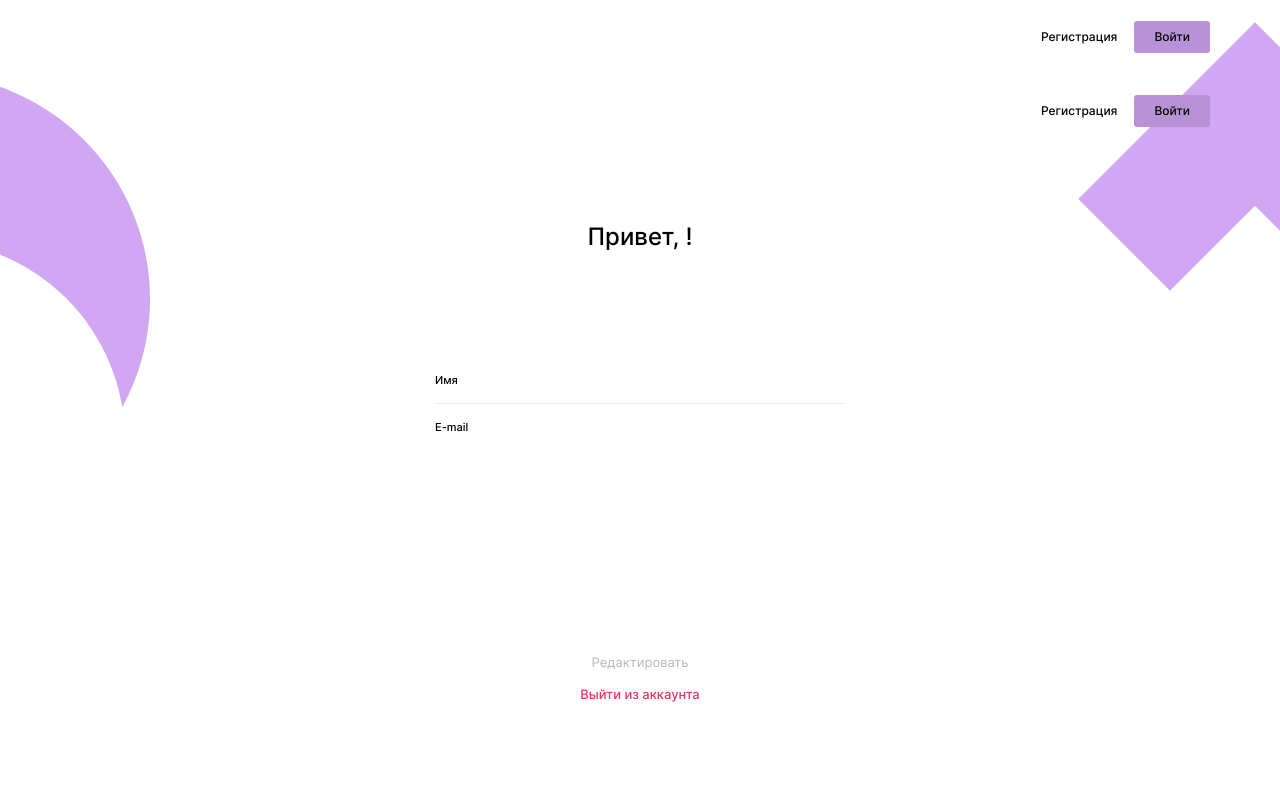
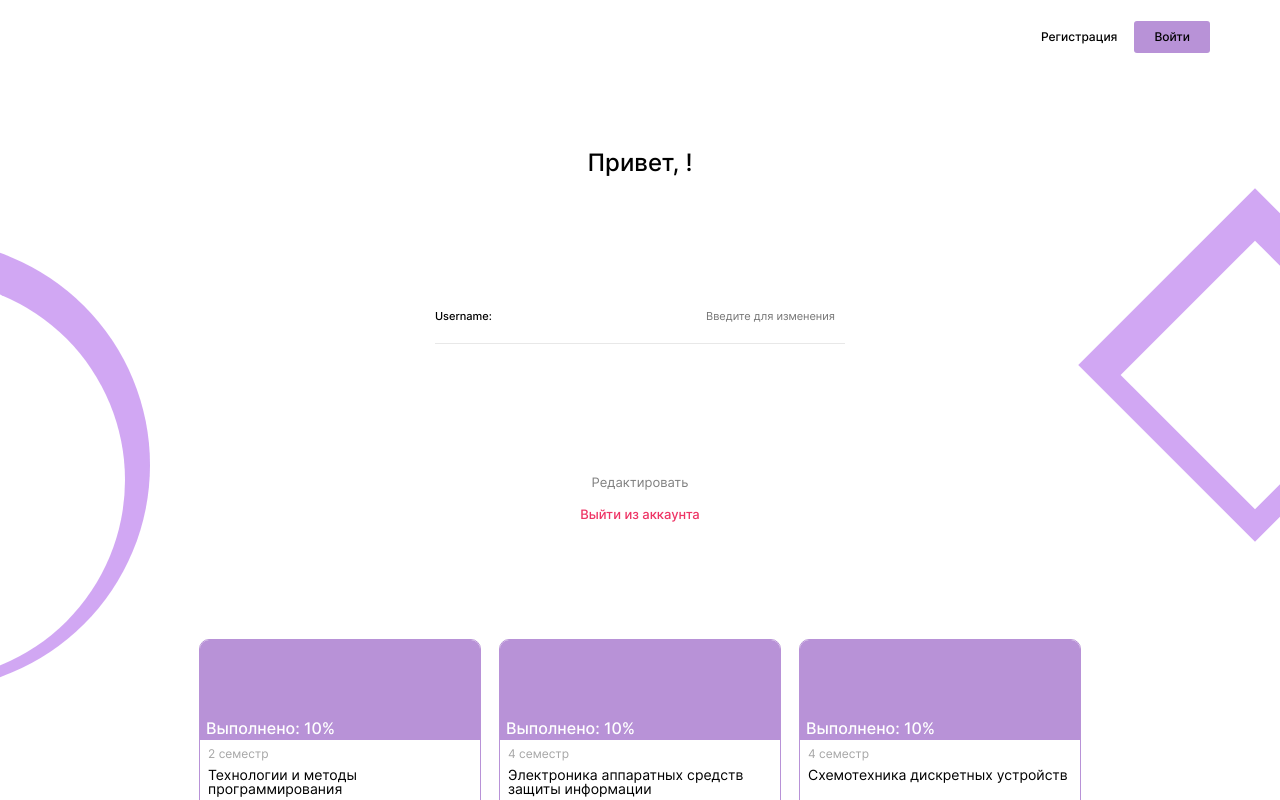
Before and after one commit to Lizaakishina/ReviewSite, a React (Create React App) app: page / in a window 1280 px wide. Shown: the top 800 px of the page. Built offline with nearby package versions, Linux system fonts and the light colour scheme.

Commit message:
fix: косметические правки

```diff
--- a/src/components/Footer/Footer.jsx
+++ b/src/components/Footer/Footer.jsx
@@ -7,7 +7,7 @@ const Footer = () => {
       <h3 className="footer__description noselect">Учебный проект ReviewSite</h3>
       <div className="footer__line"></div>
       <div className="footer__flexbox">
-        <p className="footer__date noselect">&#169; 2023</p>
+        <p className="footer__date noselect">&#169; 2024</p>
         <div className="footer__container">
           <a className="link footer__link" href="https://github.com/Lizaakishina" target="blank">Github</a>
         </div>
--- a/src/components/Main/Main.css
+++ b/src/components/Main/Main.css
@@ -1,6 +1,7 @@
 .decor1 {
   z-index: -2;
   position: absolute;
+  top: 35%;
   bottom: 160px;
   left: -275px;
   width: 400px;
@@ -12,6 +13,7 @@
 .decor2 {
   z-index: -3;
   position: absolute;
+  top: 30%;
   left: -300px;
   width: 450px;
   height: 450px;
@@ -23,6 +25,7 @@
 .decor3 {
   z-index: -3;
   position: absolute;
+  top: 30%;
   right: -100px;
   width: 250px;
   height: 250px;
@@ -34,6 +37,7 @@
 .decor4 {
   z-index: -3;
   position: absolute;
+  top: 35%;
   bottom: 365px;
   right: -70px;
   width: 190px;
--- a/src/components/Main/Main.jsx
+++ b/src/components/Main/Main.jsx
@@ -7,7 +7,6 @@ import './Main.css';
 const Main = ({loggedIn}) => {
     return (
       <>
-        <Header loggedIn={loggedIn}/>
         <main>
           <div className="decor1"></div>
           <div className="decor2"></div>
--- a/src/components/Profile/Profile.css
+++ b/src/components/Profile/Profile.css
@@ -35,6 +35,7 @@
   font-weight: 500;
   font-size: 11px;
   line-height: 13px;
+  align-self: center;
   margin: 0;
 }
 
@@ -42,15 +43,11 @@
   font-weight: 400;
   font-size: 11px;
   line-height: 13px;
-  padding: 0;
+  padding: 10px;
   outline: none;
   border: none;
   text-align: end;
-  width: 50%;
-}
-
-.profile__input:focus {
-  border-bottom: 1px solid #2be080;
+  width: 100%;
 }
 
 .form__inputError {
@@ -87,7 +84,7 @@
 }
 
 .profile__line {
-  margin: 16px 0 17px 0;
+  margin: 10px 0 10px;
   border-bottom: 1px solid #e8e8e8;
 }
 
@@ -95,16 +92,16 @@
   font-weight: 400;
   font-size: 13px;
   line-height: 16px;
-  margin: 220px 0 0 0;
+  margin: 120px 0 0 0;
   padding: 10px 0;
   width: 100%;
   border-radius: 3px;
   cursor: auto;
+  color: grey;
 }
 
 .profile__edit_active {
-  background: #2be080;
-  color: #fff;
+  color: #c691f0;
 }
 
 .profile__exit {
--- a/src/components/Profile/Profile.jsx
+++ b/src/components/Profile/Profile.jsx
@@ -66,11 +66,12 @@ const Profile = ({onSignOut, onUpdateUser, errorMessageApi, isButtonInactive}) =
           <div className="profile__container">
             <form className="form profile__form" name="profileEdit" onSubmit={handleSubmit} noValidate>
               <fieldset className="profile__flexbox">
-                <label htmlFor="name" className="profile__text">Имя</label>
+                <label htmlFor="name" className="profile__text">Username:</label>
                 <input
                   className="profile__input"
+                  placeholder="Введите для изменения"
                   type="text" id="name"
-                  name="first_name"
+                  name="username"
                   value={values.first_name || currentUser.first_name}
                   minLength="4"
                   maxLength="40"
@@ -80,21 +81,6 @@ const Profile = ({onSignOut, onUpdateUser, errorMessageApi, isButtonInactive}) =
                 <span className={`form__inputError ${!!errors.name && 'form__inputError_active'}`}>{errors.name}</span>
               </fieldset>
               <div className="profile__line"></div>
-              <fieldset className="profile__flexbox">
-                <label htmlFor="email" className="profile__text">E-mail</label>
-                <input
-                  className="profile__input"
-                  type="email" id="email"
-                  name="email"
-                  value={values.email || currentUser.email}
-                  minLength="4"
-                  maxLength="40"
-                  onChange={handleChange}
-                  required
-                />
-                <span className={`form__input-error ${!!errors.email && 'form__input-error_active'}`}>{errors.email}</span>
-              </fieldset>
-              <span className={`profile__errorMessage ${!!errorMessageApi && "profile__errorMessage_active"}`}>{errorMessageApi}</span>
               <button className={`button profile__edit ${isButtonActive && "profile__edit_active"}`} disabled={!isButtonActive}>
                 {isButtonInactive ? "Сохранение..." : "Редактировать"}
               </button>
```
